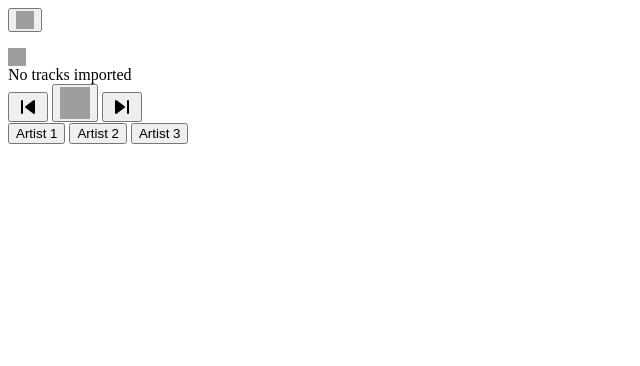
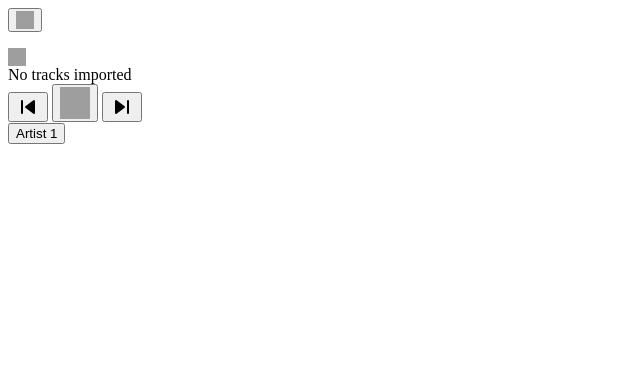
Before and after one commit to my-hack-club-projects/homescreen, a Flask app: template src/templates/widgets/music.html in a window 1280 px wide. Shown: the top 366 px of the page, without its empty margins (0-640 px from the left). Run offline with Flask 3, Linux system fonts and the light colour scheme; the template is opened without the code that fills it, so the values that code supplies are empty; grey boxes are pictures that could not be loaded.

Commit message:
Final music player tweaks

```diff
--- a/src/static/js/music.js
+++ b/src/static/js/music.js
@@ -86,6 +86,7 @@ class MusicPlayer {
               this.trackIndex = 0;
               this.history = [0];
               this.loadTrack(0);
+              this.pauseTrack();
             }
           }.bind(this));
           artistFilterList.appendChild(artistFilter);
--- a/src/templates/widgets/music.html
+++ b/src/templates/widgets/music.html
@@ -1,5 +1,5 @@
 <div id="widget-music"
-  class="draggable rounded-lg shadow-lg bg-gray-500 rounded-md bg-clip-padding backdrop-filter backdrop-blur-lg bg-opacity-40 flex flex-col items-center justify-center h-[95vh] max-w-md p-4 pb-6">
+  class="draggable rounded-lg shadow-lg bg-gray-500 rounded-md bg-clip-padding backdrop-filter backdrop-blur-lg bg-opacity-40 flex flex-col items-center justify-center h-[95vh] w-64 p-4 pb-6">
   <div class="top-bar flex flex-row items-center justify-between w-full mb-6">
     <button class="artist-filter-btn bg-white hover:bg-gray-400 rounded-full p-2" aria-label="Filter by artist">
       <img src="https://www.svgrepo.com/show/345047/person.svg" width="18" height="18">
@@ -15,8 +15,8 @@
   </div>
 
   <div class="details flex flex-col items-center justify-center px-6 min-w-0">
-    <div class="track-name text-3xl truncate max-w-sm overflow-hidden whitespace-nowrap">Loading...</div>
-    <div class="track-artist text-xl mt-2"></div>
+    <div class="track-name text-3xl text-center truncate overflow-hidden whitespace-nowrap" style="width: 14rem">Loading...</div>
+    <div class="track-artist text-xl text-center mt-2"></div>
   </div>
 
   <div class="buttons flex flex-row items-center mt-6 space-x-4">
@@ -51,8 +51,6 @@
     <div class="flex flex-col items-center justify-center space-y-2">
       <div class="artist-filter-list flex flex-col items-center justify-center w-full space-y-2">
         <button class="artist-filter-item bg-white hover:bg-gray-200 rounded-md w-full p-2">Artist 1</button>
-        <button class="artist-filter-item bg-white hover:bg-gray-200 rounded-md w-full p-2">Artist 2</button>
-        <button class="artist-filter-item bg-white hover:bg-gray-200 rounded-md w-full p-2">Artist 3</button>
       </div>
     </div>
   </div>
```
